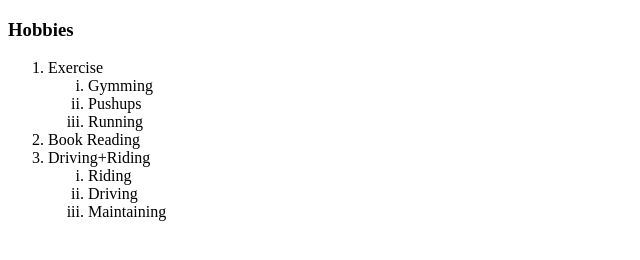
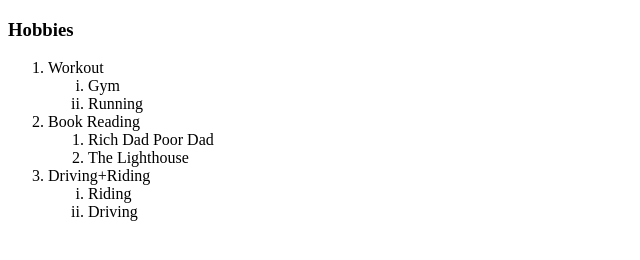
Before and after one commit to arehman20/CV, a plain HTML site: page Hobbies.html in a window 1280 px wide. Shown: the whole page, without its empty margins (0-640 px from the left). Drawn offline with Linux system fonts and the light colour scheme.

Commit message:
added CV webfile

```diff
--- a/Hobbies.html
+++ b/Hobbies.html
@@ -7,22 +7,23 @@
   <body>
     <h3>Hobbies</h3>
      <ol>
-      <li>Exercise
+    <li>Workout
       <ol type="i">
-          <li>Gymming</li>
-          <li>Pushups</li>
+        <li>Gym</li>
         <li>Running</li>
       </ol>
     </li>
     <li>Book Reading</li>
+    <ol type="1">
+      <li>Rich Dad Poor Dad</li>
+      <li>The Lighthouse</li>
+    </ol>
     <li>Driving+Riding
       <ol type="i">
         <li>Riding</li>
         <li>Driving</li>
-          <li>Maintaining</li>
       </ol>
     </li>
     </ol>
-
   </body>
 </html>
```
Lines whose indentation alone changed are shown as unchanged.
